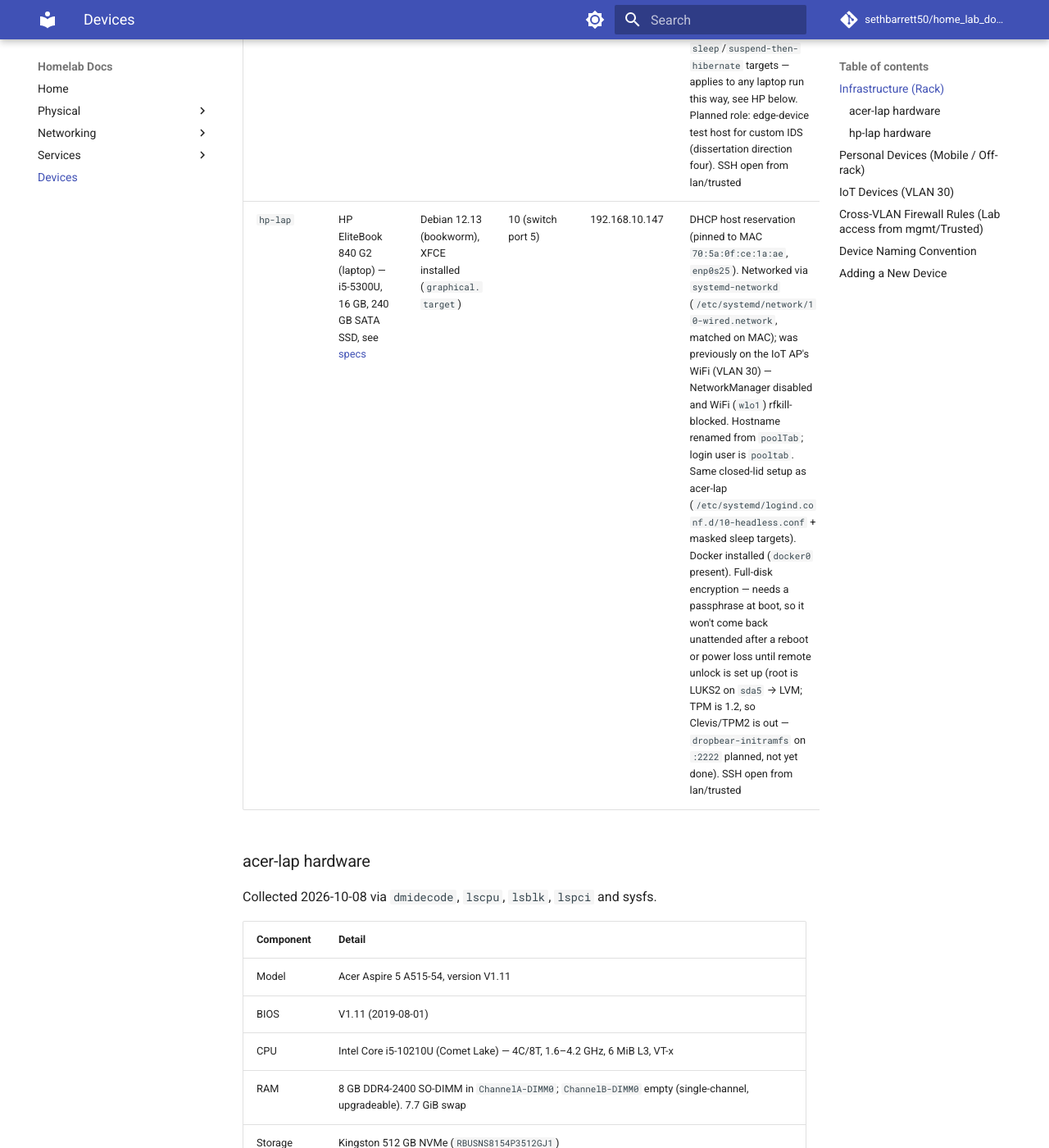
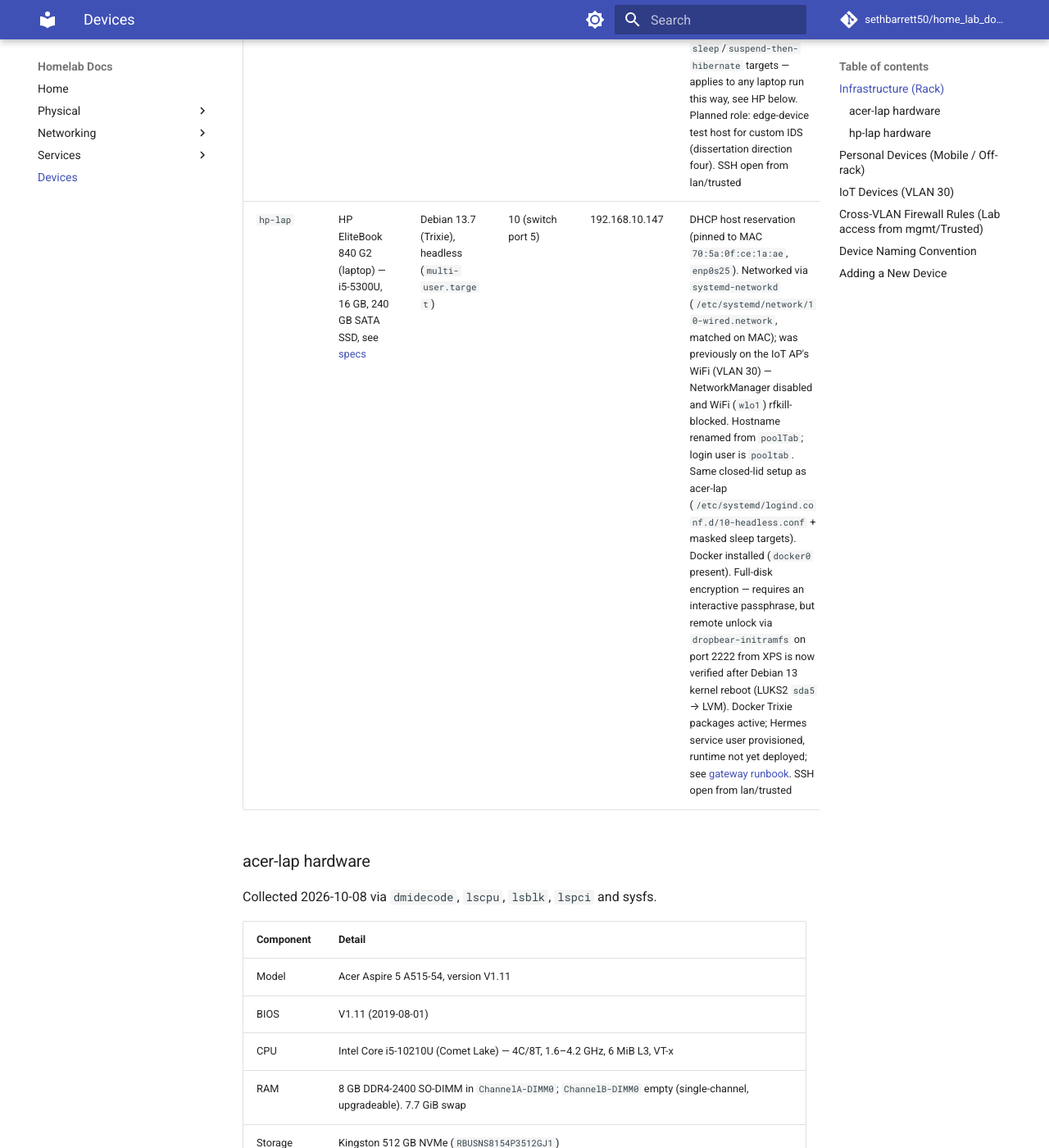
Before and after one commit to sethbarrett50/home_lab_docs, an MkDocs documentation site: the page built from docs/devices/README.md, in a window 1280 px wide and 1400 px high, scrolled down 2383 px. Shown: the whole window at 82% size. Built offline with MkDocs 1.6.1 and Material for MkDocs 9.7.7, drawn with Linux system fonts in a browser that asks for light colours; comment, search, counter and statistics services are not loaded; some of the changed text lies outside the part shown.

Commit message:
docs: link Hermes gateway baseline and refresh inventory

```diff
--- a/docs/devices/README.md
+++ b/docs/devices/README.md
@@ -20,7 +20,7 @@
 | `iot-ap` (old TP-Link) | TP-Link (unknown model) | OpenWrt 15.05.1 "Chaos Calmer" | 30 | 192.168.30.2 | Dumb AP, SSID `OpenWrt`, own DHCP/WAN disabled |
 | `dell-mini` | Dell OptiPlex 3050 Micro | Debian 13 (Trixie) | 10 | 192.168.10.117 | DHCP host reservation (pinned to MAC, `enp2s0`). Networked via `systemd-networkd` (chosen over ifupdown/NetworkManager for a consistent config method across all 3 debian boxes). Runs `research-output-scraper` (nginx + systemd, see that repo's `docs/deploy.md`); served internally through Caddy at `https://cs-leaderboard.home.arpa`. nginx trusts Caddy `.50` for forwarded client IP. SSH (22) and direct HTTP (80) still documented open from lan/trusted |
 | `acer-lap` | Acer Aspire 5 A515-54 (laptop) — i5-10210U, 8 GB, 512 GB NVMe, see [specs](#acer-lap-hardware) | Debian 13.7 (Trixie), headless (`multi-user.target`) | 10 | 192.168.10.199 | DHCP host reservation (pinned to MAC `b4:a9:fc:2b:d2:6d`, `enp1s0`). Networked via `systemd-networkd`. Run closed-lid with the built-in panel disconnected; suspend-on-close prevented via drop-in `/etc/systemd/logind.conf.d/10-headless.conf` (`HandleLidSwitch*`/`HandleSuspendKey`/`HandleHibernateKey`/`IdleAction` = `ignore`) plus masked `sleep`/`suspend`/`hibernate`/`hybrid-sleep`/`suspend-then-hibernate` targets — applies to any laptop run this way, see HP below. Planned role: edge-device test host for custom IDS (dissertation direction four). SSH open from lan/trusted |
-| `hp-lap` | HP EliteBook 840 G2 (laptop) — i5-5300U, 16 GB, 240 GB SATA SSD, see [specs](#hp-lap-hardware) | Debian 12.13 (bookworm), XFCE installed (`graphical.target`) | 10 (switch port 5) | 192.168.10.147 | DHCP host reservation (pinned to MAC `70:5a:0f:ce:1a:ae`, `enp0s25`). Networked via `systemd-networkd` (`/etc/systemd/network/10-wired.network`, matched on MAC); was previously on the IoT AP's WiFi (VLAN 30) — NetworkManager disabled and WiFi (`wlo1`) rfkill-blocked. Hostname renamed from `poolTab`; login user is `pooltab`. Same closed-lid setup as acer-lap (`/etc/systemd/logind.conf.d/10-headless.conf` + masked sleep targets). Docker installed (`docker0` present). Full-disk encryption — needs a passphrase at boot, so it won't come back unattended after a reboot or power loss until remote unlock is set up (root is LUKS2 on `sda5` → LVM; TPM is 1.2, so Clevis/TPM2 is out — `dropbear-initramfs` on `:2222` planned, not yet done). SSH open from lan/trusted |
+| `hp-lap` | HP EliteBook 840 G2 (laptop) — i5-5300U, 16 GB, 240 GB SATA SSD, see [specs](#hp-lap-hardware) | Debian 13.7 (Trixie), headless (`multi-user.target`) | 10 (switch port 5) | 192.168.10.147 | DHCP host reservation (pinned to MAC `70:5a:0f:ce:1a:ae`, `enp0s25`). Networked via `systemd-networkd` (`/etc/systemd/network/10-wired.network`, matched on MAC); was previously on the IoT AP's WiFi (VLAN 30) — NetworkManager disabled and WiFi (`wlo1`) rfkill-blocked. Hostname renamed from `poolTab`; login user is `pooltab`. Same closed-lid setup as acer-lap (`/etc/systemd/logind.conf.d/10-headless.conf` + masked sleep targets). Docker installed (`docker0` present). Full-disk encryption — requires an interactive passphrase, but remote unlock via `dropbear-initramfs` on port 2222 from XPS is now verified after Debian 13 kernel reboot (LUKS2 `sda5` → LVM). Docker Trixie packages active; Hermes service user provisioned, runtime not yet deployed; see [gateway runbook](../services/hermes-gateway.md). SSH open from lan/trusted |
 
 ### acer-lap hardware
 
```
Also changed, not shown: other parts of docs/devices/README.md (+1 -1 lines).
